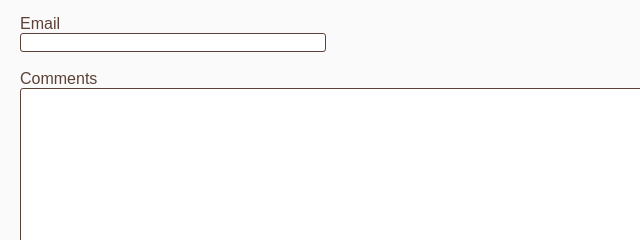
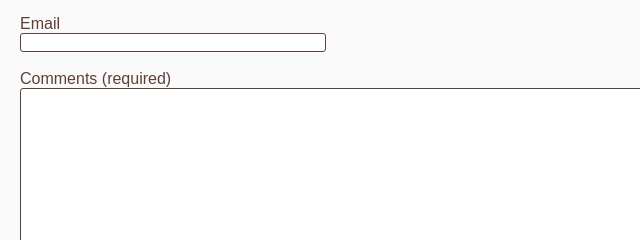
Before and after one commit to hjorozco/earthquakes-web-application, a plain HTML site: page contact.html in a window 1280 px wide. Shown: the part 150-390 px from the top of the page, 0-640 px from the left. Drawn offline with Linux system fonts and the light colour scheme.

Commit message:
Modify contact.html file

```diff
--- a/contact.html
+++ b/contact.html
@@ -38,14 +38,13 @@
                 <input id="name-input" type="text" name="name"><br>
                 <label for="email-input">Email</label>
                 <input id="email-input" type="email" name="email"><br>
-                <label for="comments-input">Comments</label>
+                <label for="comments-input">Comments (required)</label>
                 <textarea id="comments-input" name="comments" cols="100" rows="20"></textarea>
                 <div id="form-buttons-container">
                     <div class="tooltip">
                         <input class="button" id="send-button" type="button" value="SEND">
                         <span class="tooltiptext">Please wait for a confirmation message after sending</span>
                     </div>
-
                     <input class="button" id="reset-button" type="reset" value="Reset">
                 </div>
             </form>
```
